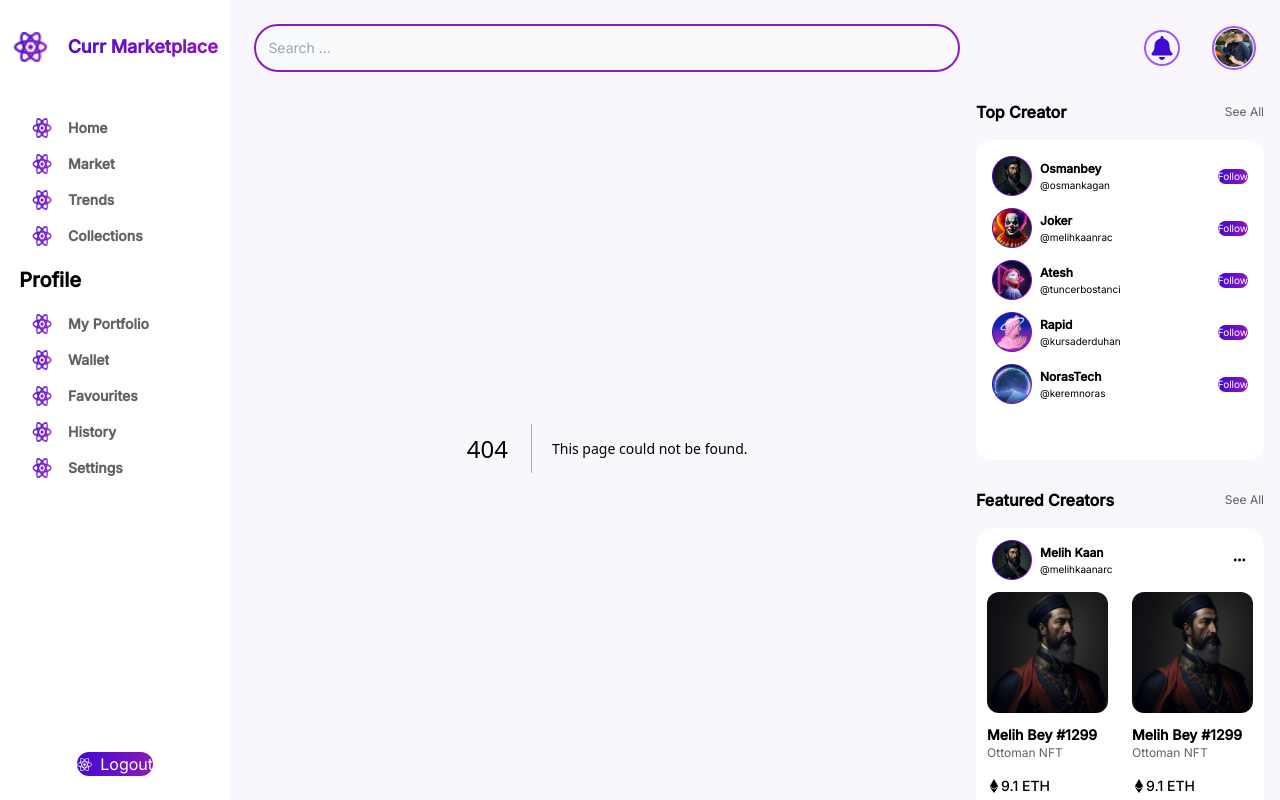
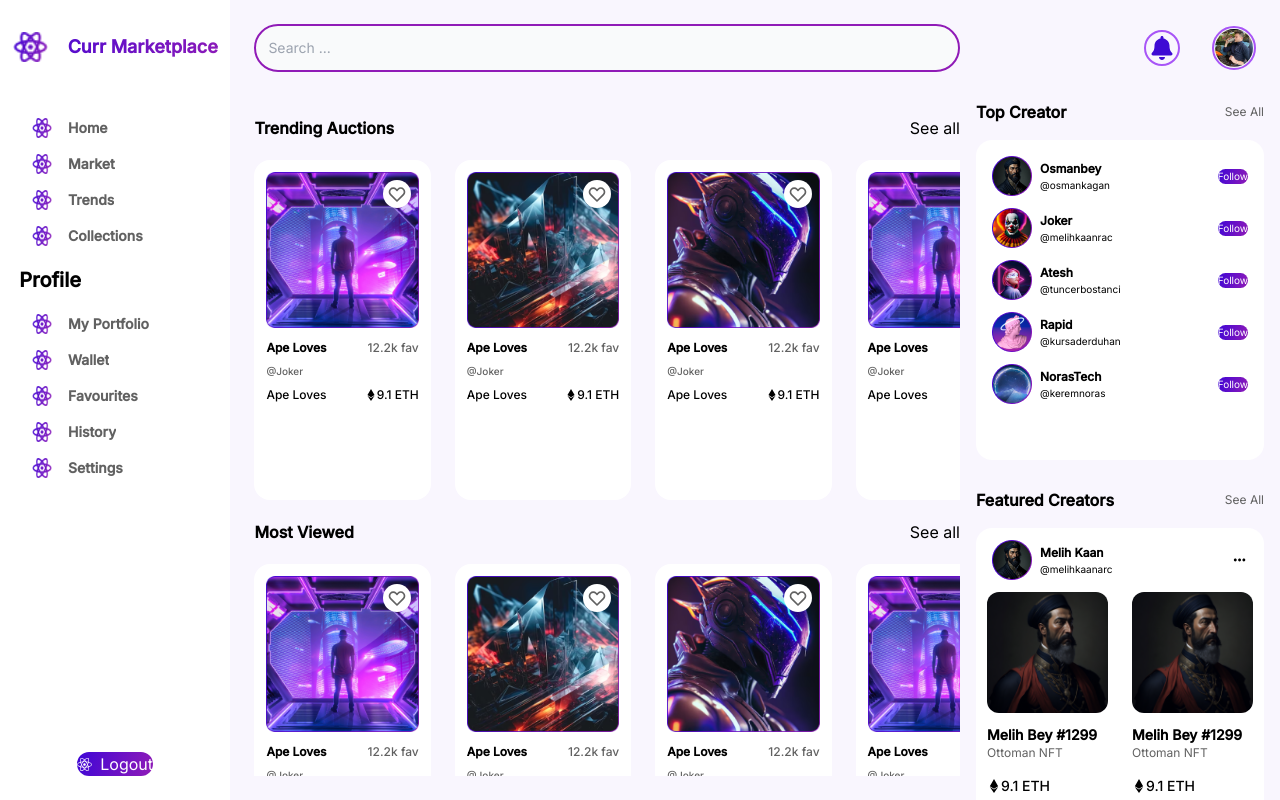
Before and after one commit to Curr-MarketPlace/web, a Next.js app: page /Trends in a window 1280 px wide. Before the commit this address had no page. Built offline with nearby package versions, Linux system fonts and the light colour scheme.

Commit message:
created: trends page

```diff
--- /dev/null
+++ b/app/Collections/page.tsx
@@ -0,0 +1,9 @@
+import React from 'react'
+
+const page = () => {
+  return (
+    <div>COLLECTİONS</div>
+  )
+}
+
+export default page
--- /dev/null
+++ b/app/Trends/Title.tsx
@@ -0,0 +1,19 @@
+import React from 'react'
+type Titleprop = {
+  title:string
+  };
+const Title: React.FC<Titleprop> = ({title}) => {
+  return (
+    <div className='flex items-center justify-between w-full h-[64px]'>
+    <span className='font-semibold text-base text-black cursor-default'>{title}</span>
+    <div className='flex cursor-pointer flex-row gap-4'>
+
+    See all
+
+    </div>
+
+</div>
+  )
+}
+
+export default Title
--- /dev/null
+++ b/app/Trends/TopCollector.jsx
@@ -0,0 +1,58 @@
+import Image from 'next/image'
+import React from 'react'
+import {FaEthereum} from "react-icons/fa"
+import {HiOutlineHeart} from "react-icons/hi";
+
+const TopCollector = () => {
+    const arr=[
+        {
+            image:"/Apeloves.png",
+        }, {
+            image:"/Apeloves2.png",
+        }, {
+            image:"/Apeloves3.png",
+        },
+        {
+            image:"/Apeloves.png",
+        }, {
+            image:"/Apeloves2.png",
+        }, {
+            image:"/Apeloves3.png",
+        },
+    ]
+  return (
+    <div className='flex flex-row gap-6  w-full overflow-hidden h-[50%] overflow-x-auto'>
+     {arr.map((item,i)=>(
+        <div key={i} className='flex flex-col gap-2 min-w-[25%] h-full bg-white rounded-2xl p-3'>
+        <div className="flex justify-end mb-1 h-auto w-auto relative">
+            <button className="flex items-center justify-center absolute rounded-full h-7 w-7 m-2 bg-white">
+              <HiOutlineHeart
+              color="#616161"
+              size={20}
+              />
+            </button>
+            <Image src={item.image} alt="market" width={300} height={300} />
+          </div>
+
+         <div className='text-item1 flex justify-between items-center'>
+           <span className='text-xs font-semibold'>Ape Loves</span>
+           <span className='text-[#616161] text-xs font-medium'>12.2k fav</span>
+         </div>
+         <div className='text-item2 flex justify-start items-center'>
+           <span className='text-[#616161] text-[10px] font-medium'>@Joker</span>
+         </div>
+         <div className='text-item1 flex justify-between items-center'>
+           <span className='text-xs font-medium'>Ape Loves</span>
+           <span className='font-medium text-xs flex items-center'>
+               <FaEthereum/>
+            9.1 ETH
+         </span>
+         </div>
+
+    </div>
+     ))}
+    </div>
+  )
+}
+
+export default TopCollector
--- /dev/null
+++ b/app/Trends/page.tsx
@@ -0,0 +1,28 @@
+import React from 'react'
+import TopCollector from "./TopCollector"
+import Title from "./Title"
+const page = () => {
+  return (
+    <div className=' h-[100%] mb-6 overflow-y-auto ' >
+          <Title
+          title="Trending Auctions"
+          />
+
+        <TopCollector/>
+
+        <Title
+          title="Most Viewed"
+          />
+
+        <TopCollector/>
+
+        <Title
+          title="Trending Auctions"
+          />
+
+        <TopCollector/>
+    </div>
+  )
+}
+
+export default page
```
